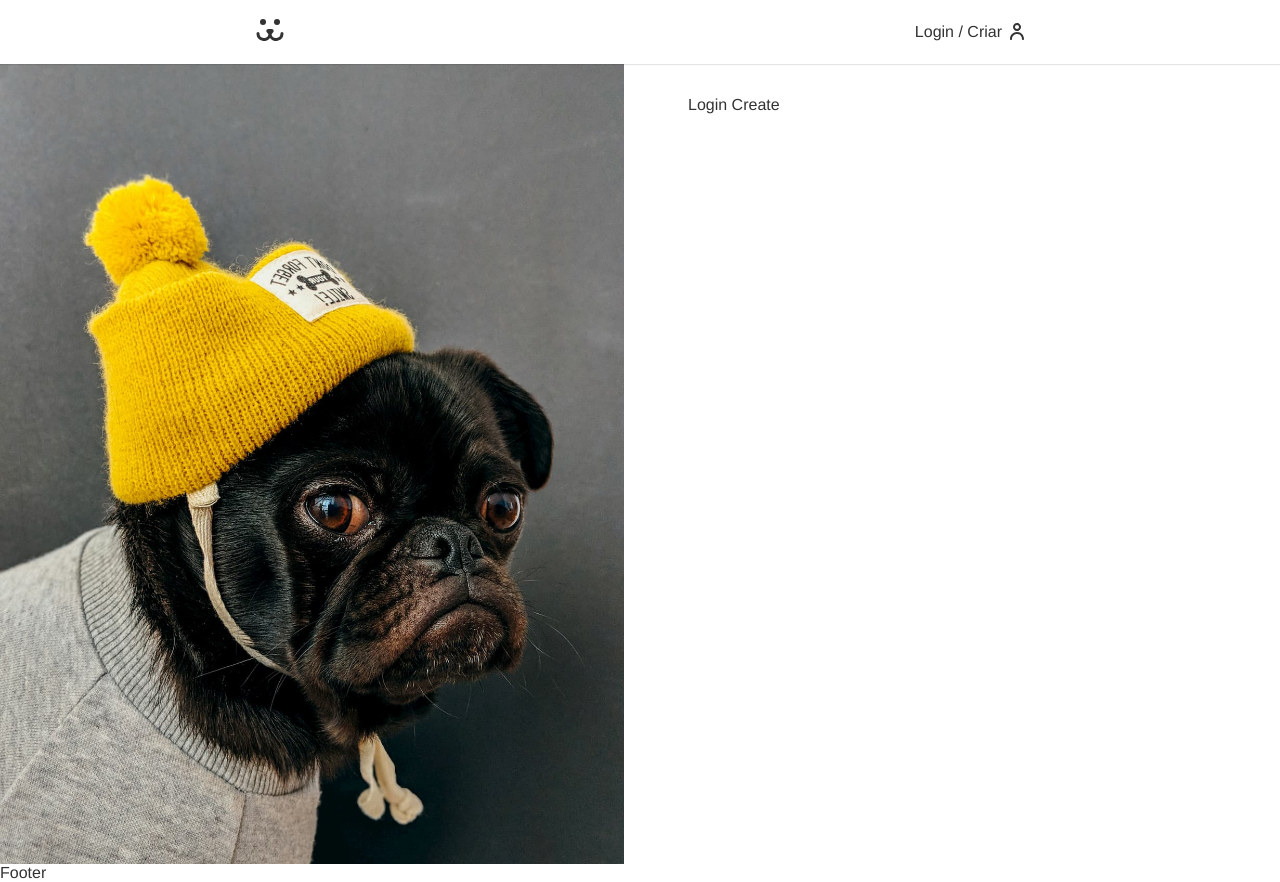
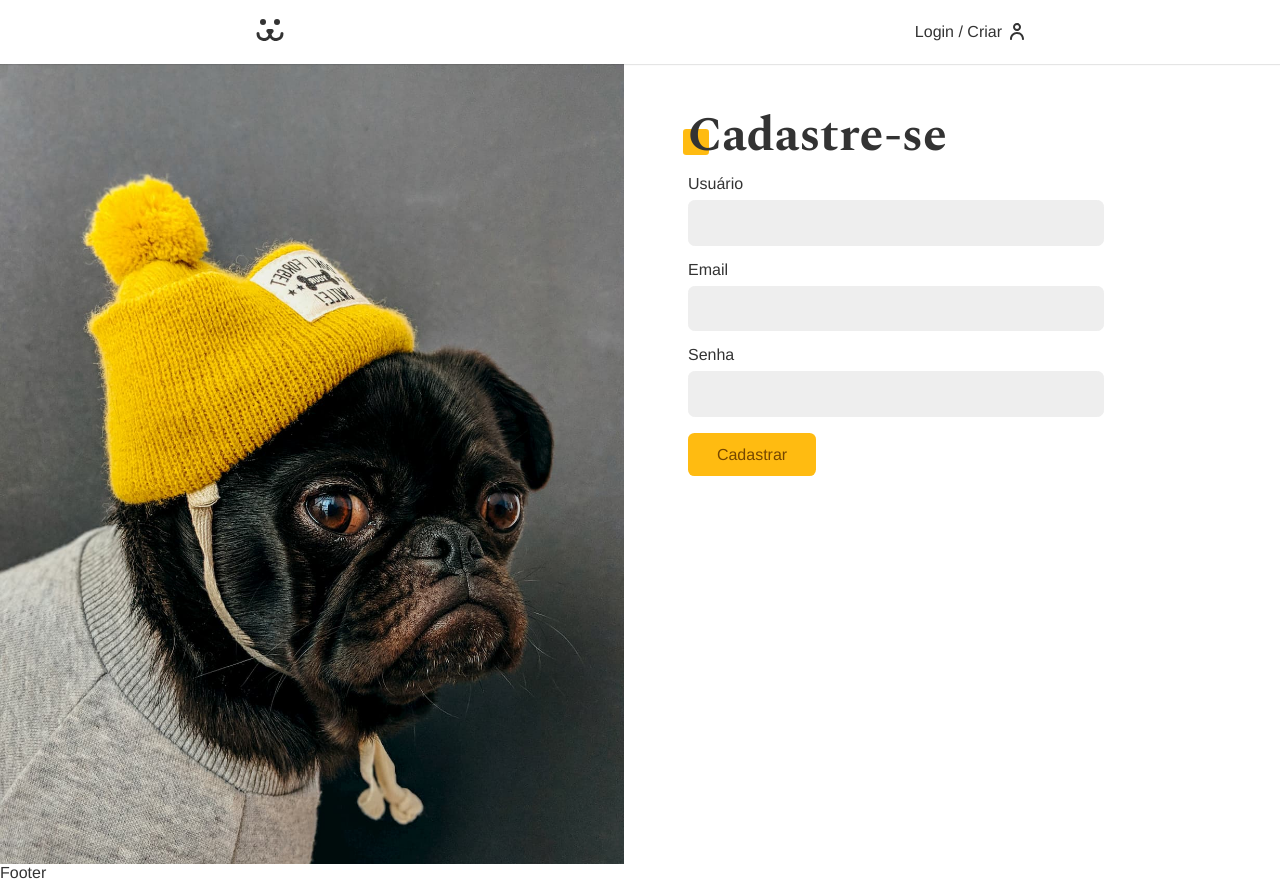
Before and after one commit to yan-almeida/instadogs, a React (Create React App) app: page /login/criar in a window 1280 px wide. Built offline with nearby package versions, Linux system fonts and the light colour scheme.

Commit message:
Login criar

```diff
--- a/src/Components/Login/LoginCreate.js
+++ b/src/Components/Login/LoginCreate.js
@@ -1,7 +1,40 @@
 import React from 'react';
+import { USER_POST } from '../../api';
+import useForm from '../../Hooks/useForm';
+import { UserContext } from '../../UserContext';
+import Button from '../Form/Button';
+import Input from '../Form/Input';
 
 const LoginCreate = () => {
-  return <div>Login Create</div>;
+  const username = useForm();
+  const email = useForm('email');
+  const password = useForm('password');
+
+  const { userLogin } = React.useContext(UserContext);
+
+  const handleSubmit = async (e) => {
+    e.preventDefault();
+    const { url, options } = USER_POST({
+      username: username.value,
+      email: email.value,
+      password: password.value,
+    });
+
+    const res = await fetch(url, options);
+    if (res.ok) userLogin(username.value, password.value); // autlogin após o usuário se cadastrar, se for com sucesso
+  };
+
+  return (
+    <section className={`animeLeft`}>
+      <h1 className="title">Cadastre-se</h1>
+      <form onSubmit={handleSubmit}>
+        <Input label="Usuário" type="text" name="username" {...username} />
+        <Input label="Email" type="email" name="email" {...email} />
+        <Input label="Senha" type="password" name="password" {...password} />
+        <Button>Cadastrar</Button>
+      </form>
+    </section>
+  );
 };
 
 export default LoginCreate;
--- a/src/Hooks/useForm.js
+++ b/src/Hooks/useForm.js
@@ -4,6 +4,10 @@
   email: {
     regex: /^(([^<>()[\]\\.,;:\s@"]+(\.[^<>()[\]\\.,;:\s@"]+)*)|(".+"))@((\[[0-9]{1,3}\.[0-9]{1,3}\.[0-9]{1,3}\.[0-9]{1,3}\])|(([a-zA-Z\-0-9]+\.)+[a-zA-Z]{2,}))$/,
     message: 'Preencha com um email válido.',
+  },
+  password: {
+    regex: /^(?=.*\d)(?=.*[a-z])(?=.*[A-Z])[0-9a-zA-Z]{8,}$/,
+    message: 'A senha precisa conter: A-a, 0-9 e no mínimo, 8 caracteres.',
   },
 };
 
--- a/src/api.js
+++ b/src/api.js
@@ -30,3 +30,14 @@
     },
   };
 };
+
+export const USER_POST = (body) => {
+  return {
+    url: `${API_URL}/api/user`,
+    options: {
+      method: 'POST',
+      headers: { 'Content-Type': 'application/json' },
+      body: JSON.stringify(body),
+    },
+  };
+};
```
